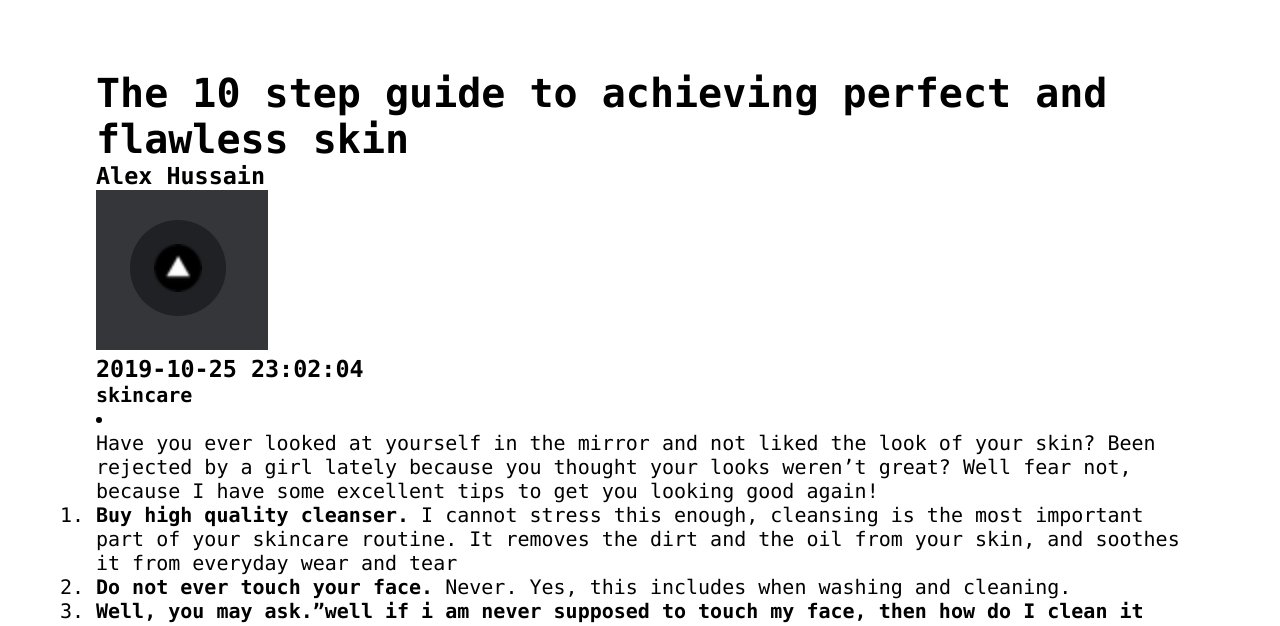
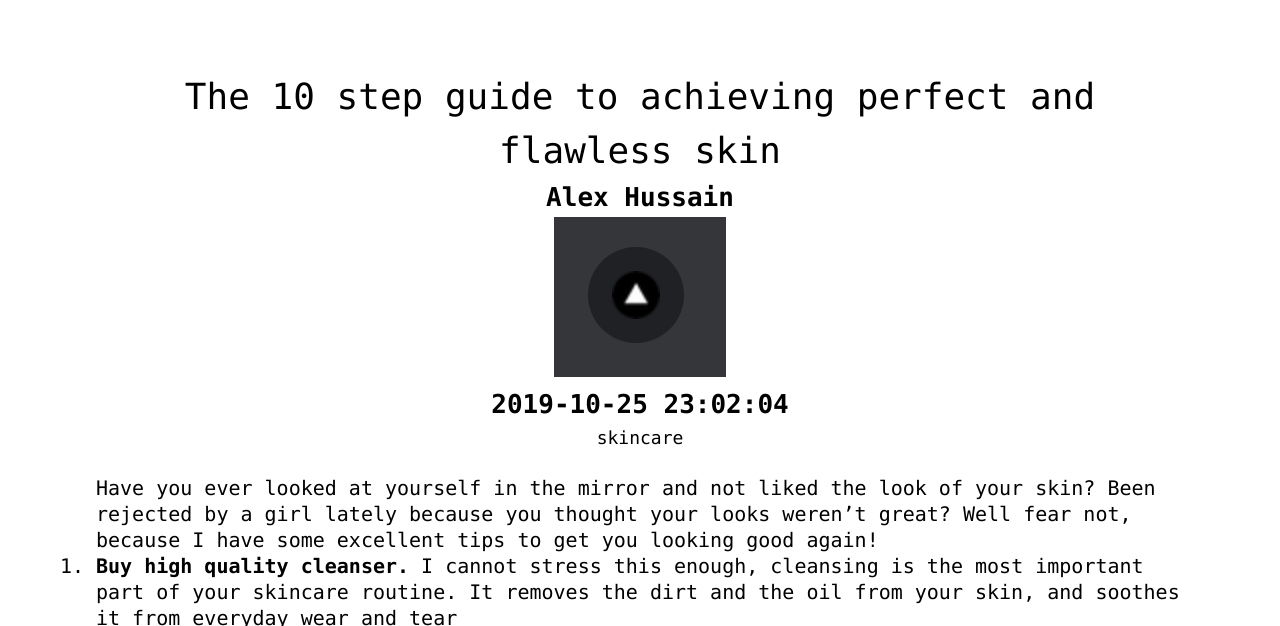
Before and after one commit to TonyLiu0226/yunxiaoliu.com-rewrite, a Next.js app: page /article/1 in a window 1280 px wide. Shown: the part 326-952 px from the top of the page. Built offline with nearby package versions, Linux system fonts and the light colour scheme.

Commit message:
styling changes

```diff
--- a/components/ArticleItem.js
+++ b/components/ArticleItem.js
@@ -8,12 +8,17 @@ const ArticleItem = ({article}) => {
         <Link legacyBehavior href="/article/[id]" as={`/article/${article.number}`}>
             {/* we make a card for each article */}
             <a className={styles.card}>
+            <div className={styles.divs}>
                 <h1>{article.frontmatter.title} &rarr;</h1>
+                <br></br>
                 <h3>{article.frontmatter.author}</h3>
                 <h3>{article.frontmatter.date}</h3>
                 <h4>Category: {article.frontmatter.category}</h4>
+            </div>
             </a>
+
         </Link>
+
     )
 }
 
--- a/pages/article/[id]/index.js
+++ b/pages/article/[id]/index.js
@@ -4,9 +4,11 @@ import md from 'markdown-it';
 //nested routes: Specify route path as directories in pages folder
 //then use []
 import {useRouter} from 'next/router';
-import styles from '../../../styles/Article.module.css';
+import styles from '../../../styles/ArticleId.module.css';
 
 const article = ({frontmatter, content}) => {
+
+
     const router = useRouter();
     const {id} = router.query; //save id in case we want to use it in the future
 
@@ -14,19 +16,22 @@ const article = ({frontmatter, content}) => {
 
     return(
         <div>
+            <div className={styles.frontmatter}>
             {/* frontmatter content */}
-            <h1 style={styles.h1}>{title}</h1>
-            <h3 style={styles.h3}>{author}</h3>
+            <h1 className={styles.h1}>{title}</h1>
+            <h3 className={styles.h3}>{author}</h3>
             <img src={authorImage}></img>
-            <h3 style={styles.h3}>{date}{' '}{time}</h3>
-            <h4 style={styles.h4}>{category}</h4>
-            <li>
+            <h3 className={styles.h3}>{date}{' '}{time}</h3>
+            <h4 className={styles.h4}>{category}</h4>
+            {/* <li>
                 {tags.map((tag) => {
                     <h4>{tag}</h4>
                 })}
-            </li>
+            </li> */}
+            </div>
+            <br></br>
             {/* main content */}
-            <div dangerouslySetInnerHTML={{ __html: md().render(content) }} />
+            <div className={styles.main} dangerouslySetInnerHTML={{ __html: md().render(content) }} />
         </div>
     )
 }
--- a/styles/Article.module.css
+++ b/styles/Article.module.css
@@ -41,6 +41,10 @@
     height: 1em;
   }
 
+  .divs {
+    text-align:center;
+  }
+
   @media (max-width: 600px) {
     .grid {
       width: 100%;
--- a/styles/ArticleId.module.css
+++ b/styles/ArticleId.module.css
@@ -12,3 +12,12 @@
     font-size: 18px;
     font-weight: 400;
 }
+
+.frontmatter {
+    text-align: center;
+    line-height: 1.5;
+}
+
+.main {
+    line-height: 1.3;
+}
```
